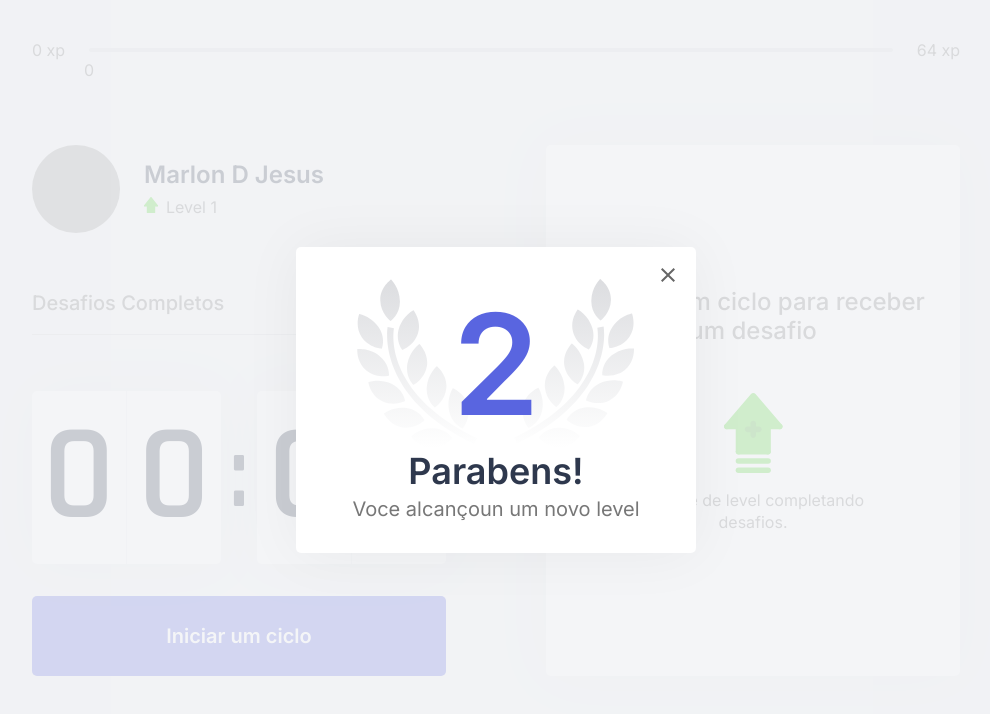
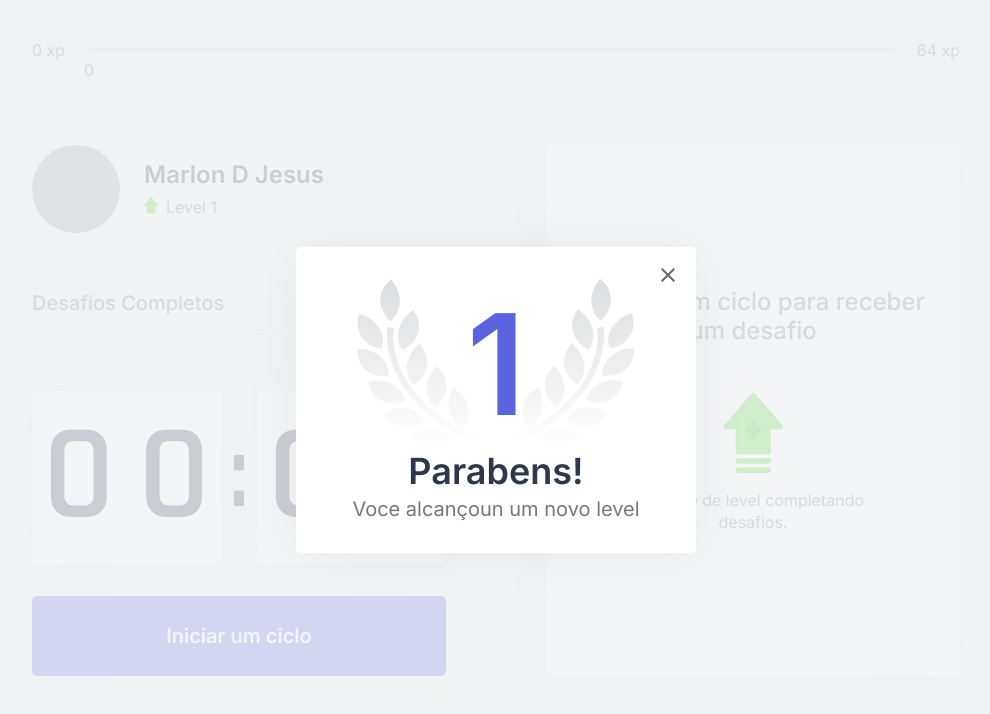
Before and after one commit to paichato/moveit-next, a Next.js app: page / in a window 1280 px wide. Shown: the top 714 px of the page, without its empty margins (144-1134 px from the left). Built offline with nearby package versions, Linux system fonts and the light colour scheme; grey boxes are pictures that could not be loaded.

Commit message:
:construction: feat -> added user level to Modal

```diff
--- a/src/components/LevelUpModal.tsx
+++ b/src/components/LevelUpModal.tsx
@@ -1,10 +1,16 @@
+import { useContext } from 'react';
+import { ChallengesContext } from '../contexts/ChallengeContext';
 import styles from '../styles/component/LevelUpModal.module.css';
 
 export function LevelUpModal(){
+
+    const {level}= useContext(ChallengesContext);
+
+
     return(
         <div className={styles.overlay}>
             <div className={styles.container}>
-                <header>2</header>
+                <header>{level}</header>
                 <strong>Parabens!</strong>
                 <p>Voce alcançoun um novo level</p>
                 <button type="button">
```
